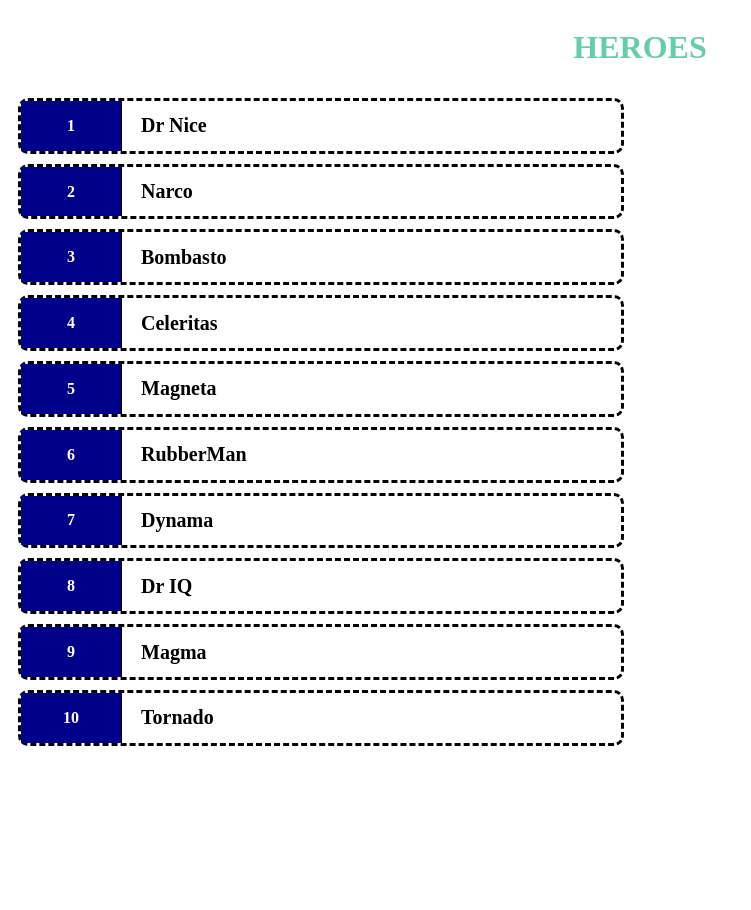
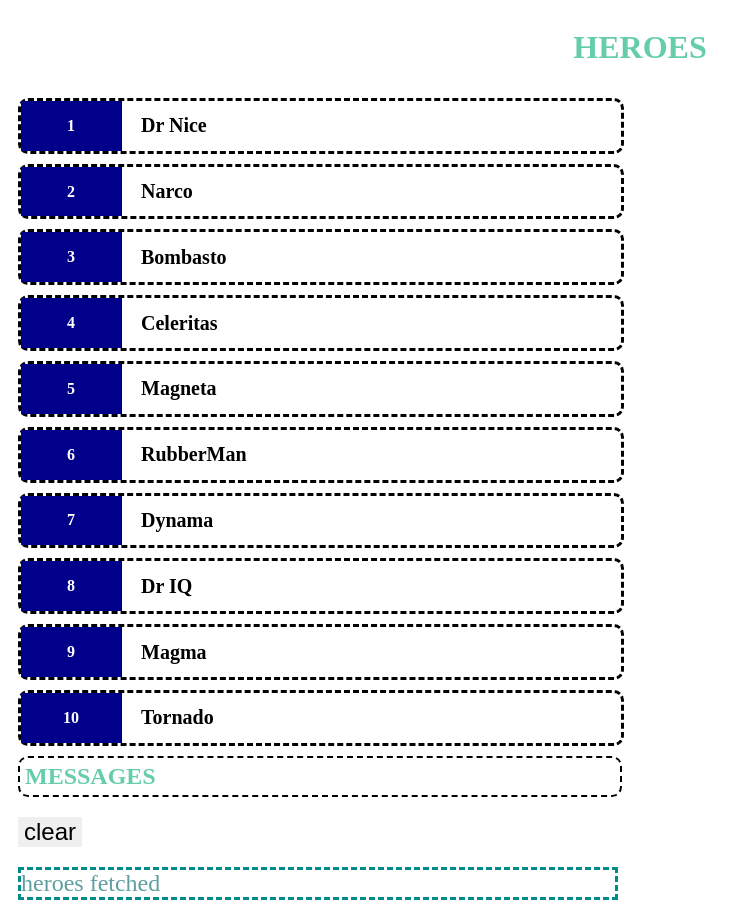
Before and after one commit to rbarannikitrum/ng_heroes_way-test, an Angular app: page / in a window 1280 px wide. Shown: the whole page, without its empty margins (0-751 px from the left). Before the commit the page ends 800 px from the top, so only its background shows below. Built offline with nearby package versions, Linux system fonts and the light colour scheme.

Commit message:
service notification

```diff
--- a/src/app/app.component.html
+++ b/src/app/app.component.html
@@ -2,3 +2,4 @@
   <h1 style="color : mediumaquamarine">{{title | uppercase}}</h1>
 </div>
 <app-all-heroes></app-all-heroes>
+<app-messages></app-messages>
--- a/src/app/app.component.ts
+++ b/src/app/app.component.ts
@@ -7,4 +7,6 @@ import { Component } from '@angular/core';
 })
 export class AppComponent {
   title = 'heroes';
+  constructor() {
+  }
 }
--- a/src/app/app.module.ts
+++ b/src/app/app.module.ts
@@ -7,6 +7,7 @@ import { HeroComponent } from './hero/hero.component';
 import { AllHeroesComponent } from './all-heroes/all-heroes.component';
 import {FormsModule} from "@angular/forms";
 import { HeroDetailsComponent } from './hero-details/hero-details.component';
+import { MessagesComponent } from './messages/messages.component';
 
 @NgModule({
   declarations: [
@@ -14,6 +15,7 @@ import { HeroDetailsComponent } from './hero-details/hero-details.component';
     HeroComponent,
     AllHeroesComponent,
     HeroDetailsComponent,
+    MessagesComponent,
 
   ],
     imports: [
--- a/src/app/hero-service.service.ts
+++ b/src/app/hero-service.service.ts
@@ -1,15 +1,19 @@
 import { Injectable } from '@angular/core';
 import {IHero} from "./hero/hero.interface";
 import {data as heroes} from "./all-heroes/heroes.data";
-import {Observable, of} from "rxjs";
+import {delay, Observable, of} from "rxjs";
+import {MessageService} from "./message.service";
 
 @Injectable({
   providedIn: 'root'
 })
 export class HeroServiceService {
+  constructor( private  messageService: MessageService) {
 
-  constructor() { }
+  }
   getHeroes (): Observable<Array<IHero>> {
-    return of(heroes)
+    // костыль с таймаутом
+    setTimeout(() => this.messageService.add('heroes fetched'), 2000)
+    return of(heroes).pipe(delay(2000))
   }
 }
--- a/src/app/hero/hero.component.html
+++ b/src/app/hero/hero.component.html
@@ -1,4 +1,6 @@
-<div class="container" (click)="edit = !edit" [class.selected]="edit === true">
+<div class="container"
+     (click)="onSelect(hero)"
+     [class.selected]="edit === true">
   <h1 class="id">{{hero.id}}</h1>
   <h1 class="name">{{hero.name}}</h1>
 </div>
--- a/src/app/hero/hero.component.ts
+++ b/src/app/hero/hero.component.ts
@@ -1,5 +1,7 @@
 import {Component, Input, OnInit} from '@angular/core';
 import {IHero} from "./hero.interface";
+import {MessageService} from "../message.service";
+
 
 @Component({
   selector: 'app-hero',
@@ -8,10 +10,14 @@ import {IHero} from "./hero.interface";
 })
 export class HeroComponent implements OnInit {
 
-  constructor() { }
+  constructor(public messageService: MessageService) { }
 
   ngOnInit(): void {
   }
-  @Input() hero: IHero
+  @Input() hero:  IHero
   edit: boolean = false
+  onSelect(hero: IHero) {
+    this.edit = !this.edit
+    this.messageService.add(`selected: ${hero.id}: ${hero.name}`)
+  }
 }
--- /dev/null
+++ b/src/app/message.service.ts
@@ -0,0 +1,15 @@
+import { Injectable } from '@angular/core';
+
+@Injectable({
+  providedIn: 'root'
+})
+export class MessageService {
+  messages: Array<string> = []
+  constructor() { }
+  add (message: string) {
+    this.messages.push(message)
+  }
+  clear () {
+    this.messages = []
+  }
+}
--- /dev/null
+++ b/src/app/messages/messages.component.css
@@ -0,0 +1,25 @@
+.container {
+  margin: 10px;
+  max-width: 600px;
+}
+.messages {
+  margin: 10px;
+  font-size: 24px;
+  border: 2px dashed black;
+  max-width: 590px;
+  border-radius: 10px;
+  padding: 5px;
+  color: mediumaquamarine;
+}
+.button {
+  margin: 10px;
+  outline: 0;
+  border: 0;
+  font-size: 24px;
+}
+
+.msg {
+  font-size: 24px;
+  color: cadetblue;
+  border: 3px dashed darkcyan;
+}
--- /dev/null
+++ b/src/app/messages/messages.component.html
@@ -0,0 +1,5 @@
+<h1 class="messages" *ngIf="messageService.messages">{{'messages' | uppercase}}</h1>
+<button class="button" (click)="messageService.clear()">clear</button>
+<div class="container" *ngFor="let message of messageService.messages">
+  <div class="msg">{{message}}</div>
+</div>
--- /dev/null
+++ b/src/app/messages/messages.component.ts
@@ -0,0 +1,16 @@
+import { Component, OnInit } from '@angular/core';
+import {MessageService} from "../message.service";
+
+@Component({
+  selector: 'app-messages',
+  templateUrl: './messages.component.html',
+  styleUrls: ['./messages.component.css']
+})
+export class MessagesComponent implements OnInit {
+
+  constructor(public messageService: MessageService) { }
+
+  ngOnInit(): void {
+  }
+
+}
```
Also changed, not shown: 2 other files (tests, documents, lock files or other folders).
